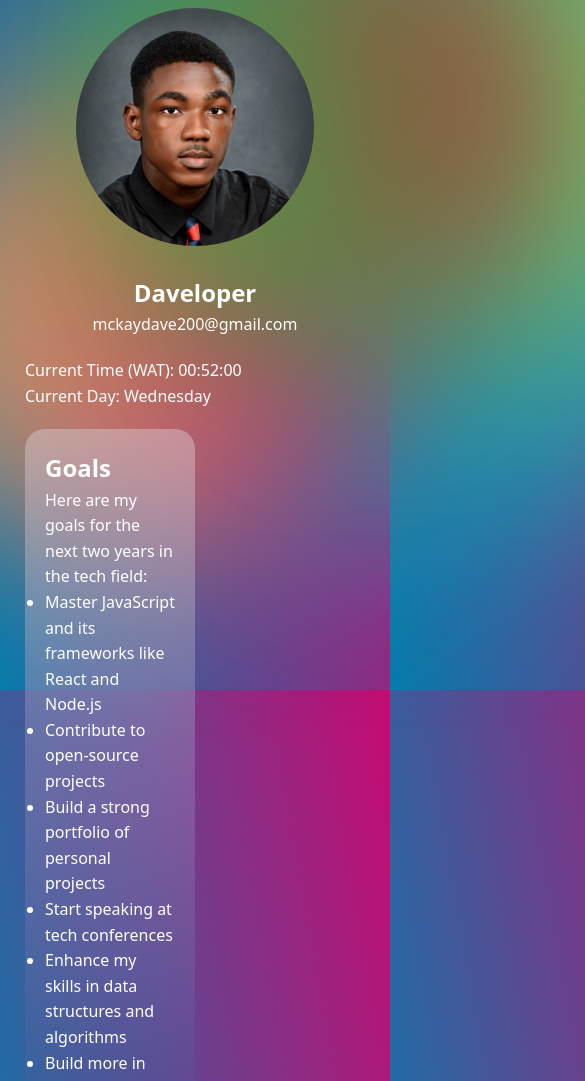
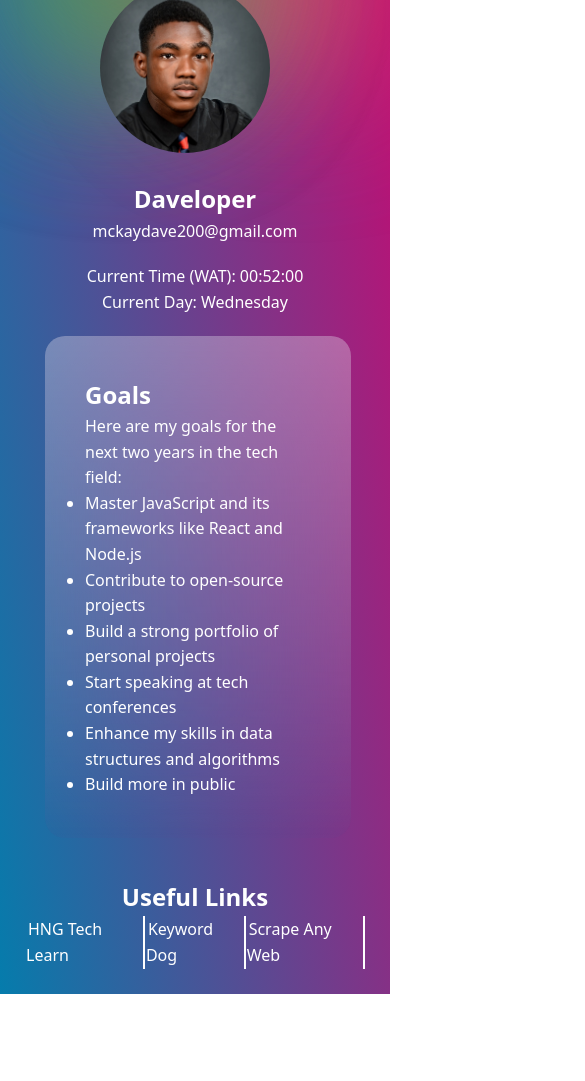
Before and after one commit to Dave-the-developer/hng-project1, a plain HTML site: page index.html in a window 390 px wide. Shown: the part 154-1235 px from the top of the page, 585 px wide, since content can reach past the window. After the commit the page ends 1148 px from the top, so only its background shows below. Drawn offline with Linux system fonts and the light colour scheme.

Commit message:
made modification to media query

```diff
--- a/index.html
+++ b/index.html
@@ -19,7 +19,7 @@
             <div>
                 <img src="./imgss/profile-picture.jpeg" alt="Slack Profile Picture" data-testid="slackProfilePicture">
             </div>
-            <div>
+            <div id-email>
                 <h2 data-testid="slackDisplayName">Daveloper</h2>
                 <p data-testid="slackEmail">mckaydave200@gmail.com</p>
             </div>
--- a/style.css
+++ b/style.css
@@ -15,43 +15,43 @@ body {
 }
 #up{
     position: absolute;
-    height: 800px;
-    width: 800px;
+    height: 200px;
+    width: 200px;
     border-radius: 50%;
     background-image: linear-gradient(80deg, rgb(5, 124, 172), rgb(43, 247, 202, 0.5));
     filter: blur(80px);
     overflow: hidden;
-    animation: down 5s infinite;
+    /* animation: down 5s infinite; */
 }
 #down{
     position: absolute;
     right: 0;
-    height: 500px;
-    width: 500px;
+    height: 200px;
+    width: 200px;
     border-radius: 50%;
     background-image: linear-gradient(80deg, rgb(245, 207, 82, 0.8), rgb(199, 10, 114));
     filter: blur(80px);
-    animation: up 30s infinite;
+    /* animation: up 30s infinite; */
 }
 #left{
     position: absolute;
-    height: 500px;
-    width: 500px;
+    height: 200px;
+    width: 200px;
     border-radius: 50%;
     background-image: linear-gradient(80deg, rgb(5, 124, 172), rgb(183, 253, 52, 0.8));
     filter: blur(80px);
-    animation: left 30s infinite;
+    /* animation: left 30s infinite; */
 }
 #right{
     position: absolute;
-    height: 500px;
-    width: 500px;
+    height: 200px;
+    width: 200px;
     border-radius: 50%;
     background-image: linear-gradient(80deg, rgb(26, 248, 18, 0.6), rgb(199, 10, 52, 0.8));
     filter: blur(80px);
-    animation: left 40s .5s infinite;
+    /* animation: left 40s .5s infinite; */
 }
-@keyframes down{
+/* @keyframes down{
     0%, 100%{
         top: -100px;
     }
@@ -82,7 +82,7 @@ body {
     70%{
         right: 700px;
     }
-}
+} */
 
 .container {
     position: relative;
@@ -110,7 +110,6 @@ header {
     margin-right: 20px;
     max-width: 30%;
 }
-
 .profile h2, .profile p {
     margin: 0;
     color: white;
@@ -131,20 +130,30 @@ header {
     display: flex;
     justify-content: center;
     align-items: center;
-    margin-bottom: 20px;
+    margin-bottom: 40px;
 }
-
+.links{
+    display: flex;
+    align-items: center;
+    justify-content: center;
+    flex-direction: column;
+}
 .links ul {
-    list-style: none;
-    padding: 0;
+    padding-left: 0;
+    display: flex;
+    justify-content: space-between;
 }
 
 .links li {
-    margin-bottom: 10px;
+    padding: 5px;
+    margin-bottom: 5px;
+    border-right: 2px solid white;
+    list-style: none;
 }
 
 .links a {
     text-decoration: none;
+    margin: 10px;
     color: white;
     text-shadow: 0 3px 2px 0 rgba(90, 89, 89, 0.3);
 }
@@ -155,40 +164,199 @@ header {
 
 /* Tablet Responsive Design */
 @media (max-width: 768px) {
+    body {
+        height: 100%;
+        width: 100%;
+        padding: 20px;
+     }
+     #up{
+         position: absolute;
+         height: 200px;
+         width: 200px;
+         border-radius: 50%;
+         background-image: linear-gradient(80deg, rgb(5, 124, 172), rgb(43, 247, 202, 0.5));
+         filter: blur(80px);
+         overflow: hidden;
+         /* animation: down 5s infinite; */
+     }
+     #down{
+         position: absolute;
+         right: 0;
+         height: 200px;
+         width: 200px;
+         border-radius: 50%;
+         background-image: linear-gradient(80deg, rgb(245, 207, 82, 0.8), rgb(199, 10, 114));
+         filter: blur(80px);
+         /* animation: up 30s infinite; */
+     }
+     #left{
+         position: absolute;
+         height: 200px;
+         width: 200px;
+         border-radius: 50%;
+         background-image: linear-gradient(80deg, rgb(5, 124, 172), rgb(183, 253, 52, 0.8));
+         filter: blur(80px);
+         /* animation: left 30s infinite; */
+     }
+     #right{
+         position: absolute;
+         height: 200px;
+         width: 200px;
+         border-radius: 50%;
+         background-image: linear-gradient(80deg, rgb(26, 248, 18, 0.6), rgb(199, 10, 52, 0.8));
+         filter: blur(80px);
+         /* animation: left 40s .5s infinite; */
+     }
      .container {
-        padding: 0 10px;
+         padding: 0 5px;
+     }
+     .time-info{
+         justify-content: center;
+         align-items: center;
+         display: flex;
+         flex-direction: column;
+     }
+     .profile {
+         flex-direction: column;
+         align-items: center;
+         text-align: center;
      }
 
      .profile img {
          max-width: 50%;
+         margin-bottom: 20px;
      }
 
      .goals {
-        padding: 30px;
+         width: 90%;
+         padding: 40px;
+         margin-left: 20px;
+         justify-content: center;
+     }
+
+     header h1 {
+         font-size: 1.5rem;
+     }
+     .links{
+         display: flex;
+         align-items: center;
+         justify-content: center;
+         flex-direction: column;
+     }
+     .links ul {
+         padding-left: 0;
+         display: flex;
+         justify-content: space-between;
+     }
+
+     .links li {
+        padding: 3px;
+         border-right: 2px solid white;
+         list-style: none;
+     }
+
+     .links a {
+        font-size: 1rem;
+        margin: 7px;
      }
  }
 
 /* Phone Responsive Design */
-@media (max-width: 480px) {
+@media (max-width: 600px) {
+    body {
+       height: 100%;
+       width: 100%;
+       padding: 20px;
+    }
+    #up{
+        position: absolute;
+        height: 200px;
+        width: 200px;
+        border-radius: 50%;
+        background-image: linear-gradient(80deg, rgb(5, 124, 172), rgb(43, 247, 202, 0.5));
+        filter: blur(80px);
+        overflow: hidden;
+        /* animation: down 5s infinite; */
+    }
+    #down{
+        position: absolute;
+        right: 0;
+        height: 200px;
+        width: 200px;
+        border-radius: 50%;
+        background-image: linear-gradient(80deg, rgb(245, 207, 82, 0.8), rgb(199, 10, 114));
+        filter: blur(80px);
+        /* animation: up 30s infinite; */
+    }
+    #left{
+        position: absolute;
+        height: 200px;
+        width: 200px;
+        border-radius: 50%;
+        background-image: linear-gradient(80deg, rgb(5, 124, 172), rgb(183, 253, 52, 0.8));
+        filter: blur(80px);
+        /* animation: left 30s infinite; */
+    }
+    #right{
+        position: absolute;
+        height: 200px;
+        width: 200px;
+        border-radius: 50%;
+        background-image: linear-gradient(80deg, rgb(26, 248, 18, 0.6), rgb(199, 10, 52, 0.8));
+        filter: blur(80px);
+        /* animation: left 40s .5s infinite; */
+    }
     .container {
         padding: 0 5px;
     }
+    .time-info{
+        justify-content: center;
+        align-items: center;
+        display: flex;
+        flex-direction: column;
+    }
+    .profile {
+        flex-direction: column;
+        align-items: center;
+        text-align: center;
+    }
 
     .profile img {
-        max-width: 70%;
-        margin-right: 0;
+        max-width: 50%;
         margin-bottom: 20px;
     }
 
-    .profile {
-        text-align: center;
+    .goals {
+        width: 90%;
+        padding: 40px;
+        margin-left: 20px;
+        justify-content: center;
     }
 
-    .goals {
-        padding: 20px;
+    header h1 {
+        font-size: 1.5rem;
+    }
+    .links{
+        display: flex;
+        align-items: center;
+        justify-content: center;
+        flex-direction: column;
+    }
+    .links ul {
+        padding-left: 0;
+        display: flex;
+        justify-content: space-between;
     }
 
-    .links ul {
-        padding: 0 10px;
+    .links li {
+        padding: 1px;
+        margin-bottom: 5px;
+        border-right: 2px solid white;
+        list-style: none;
+    }
+
+    .links a {
+        font-size: 1rem;
+        margin: 2px;
     }
 }
```
Lines whose indentation alone changed are shown as unchanged.
